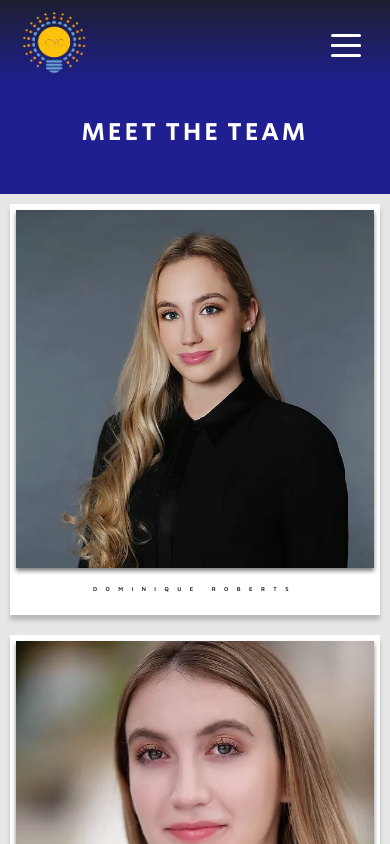
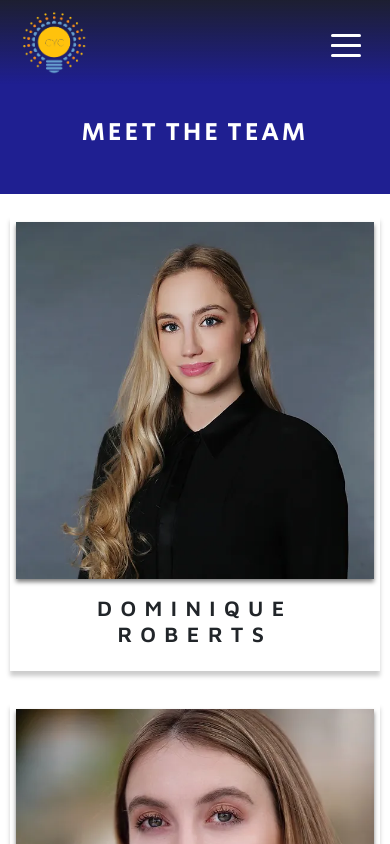
Before and after one commit to siyachoudhary/cyc-website, a React (Create React App) app: page /cyc-website/team in a window 390 px wide. Shown: the top 844 px of the page. Built offline with nearby package versions, Linux system fonts and the light colour scheme.

Commit message:
card routes

```diff
--- a/src/App.css
+++ b/src/App.css
@@ -1,6 +1,10 @@
 
 .App {
   text-align: center;
+}
+
+html {
+  scroll-behavior: smooth;
 }
 
 .App-logo {
--- a/src/App.js
+++ b/src/App.js
@@ -11,6 +11,7 @@ import {Team} from "./screens/Team"
 import {Projects} from "./screens/Projects"
 import {Donate} from "./screens/Donate"
 import { Privacy } from './screens/Privacy';
+import { TeamMember } from './screens/TeamMember';
 
 function App() {
   return (
@@ -24,6 +25,7 @@ function App() {
                 <Route path='/cyc-website/team/' element={<Team/>}></Route>
                 <Route path='/cyc-website/projects/' element={<Projects/>}></Route>
                 <Route path='/cyc-website/donate/' element={<Donate/>}></Route>
+                <Route path='/cyc-website/teamMember/' element={<TeamMember/>}></Route>
 
                 <Route path='/cyc-website/privacy/' element={<Privacy/>}></Route>
             </Routes>
--- a/src/components/MemberCard.css
+++ b/src/components/MemberCard.css
@@ -4,7 +4,8 @@
     background-color: white;
     padding: .75vh;
     filter: drop-shadow(0px 5px 2px rgb(0, 0, 0, 0.2));
-    /* height: 50vh */
+    height: 100%;
+    position: relative;
 }
 
 .userCard h1{
@@ -15,21 +16,27 @@
     margin: 2vh;
     margin-left: auto;
     margin-right: auto;
+    text-transform: capitalize;
 }
 
 .userCard img{
     filter: drop-shadow(0px 3px 2px rgb(0, 0, 0, 0.5));
 }
 
-@media screen and (max-width: 991) {
+@media screen and (max-width: 991px) {
     .userCard{
         margin-top: 3vw;
         align-items: center;
     }
 
     .userCard h1{
-        font-size: 15vw;
+        font-family: 'Maven Pro', sans-serif;
+        font-weight: 600;
+        font-size: 5.5vw;
+        letter-spacing: 1vh;
+        margin: 2vh;
         margin-left: auto;
         margin-right: auto;
+        text-transform: capitalize;
     }
 }
--- a/src/components/MemberCard.js
+++ b/src/components/MemberCard.js
@@ -1,14 +1,21 @@
 import React, {useEffect} from 'react';
 import "./MemberCard.css"
 import AOS from "aos";
+import { useNavigate } from "react-router-dom";
 
 function MemberCard(props) {
+    const navigate = useNavigate();
+
     useEffect(()=>{
         AOS.init({duration: 1000, easing:"ease-in-out"});
     }, []);
 
     return (
-        <div className='userCard'>
+        <div className='userCard' onClick={()=>navigate("/cyc-website/teamMember", {
+            state:{
+                memberName: props.memberName
+            },
+        })}>
             <img src={process.env.PUBLIC_URL + "/teamImages/" + props.imgUrl}></img>
             <h1>{props.memberName}</h1>
         </div>
--- a/src/components/MyNav.css
+++ b/src/components/MyNav.css
@@ -12,7 +12,7 @@
 
 .navbar-nav .dropdown-menu{
   transition: all 0.35s ease-in-out;
-  background-color: rgba(0, 0, 0, 0.1);
+  background-color: rgba(0, 0, 0, 0.2);
   border-radius: 0;
   border: none;
   width: fit-content;
@@ -23,12 +23,17 @@
 
 .dropdown-item{
   font-size: 1.5vh;
-  color: #c9c9c9;
+  color: #ffffff;
   transition: all 0.35s ease-in-out;
 }
 
+.nav-link:focus, .nav-link:hover {
+  color: white
+}
+
 .dropdown-item:hover{
-  color: #626262;
+  scale: 1.1;
+  color: #ffffff;
   background-color: rgba(0, 0, 0, 0);
 }
 
--- a/src/components/MyNav.js
+++ b/src/components/MyNav.js
@@ -127,7 +127,7 @@ export const MyNav = () => {
                 <NavDropdown title="Team" id="collasible-nav-dropdown" className={"navItem"} to="/cyc-website/team">
                   <NavDropdown.Item href="/cyc-website/team">The CYC Team</NavDropdown.Item>
                   <NavDropdown.Divider />
-                  <NavDropdown.Item href="/cyc-website/team">Youth Leadership Board</NavDropdown.Item>
+                  <NavDropdown.Item href="/cyc-website/team#youthBoard">Youth Leadership Board</NavDropdown.Item>
                   <NavDropdown.Divider />
                   <NavDropdown.Item href="/cyc-website/apply">Apply</NavDropdown.Item>
                 </NavDropdown>
--- a/src/screens/Team.css
+++ b/src/screens/Team.css
@@ -18,6 +18,7 @@
     padding-top: 5vh;
     padding-bottom:5vh;
     background-color: rgb(231, 231, 231);
+    display: flex;
 }
 
 .row{
@@ -42,6 +43,7 @@
         padding-top: 0vh;
         padding-bottom:0vh;
         background-color: rgb(231, 231, 231);
+        display: inline;
     }
 
     .row{
--- /dev/null
+++ b/src/screens/TeamMember.js
@@ -0,0 +1,27 @@
+import React, {useEffect} from 'react';
+import AOS from "aos";
+import { useNavigate, useLocation } from "react-router-dom";
+
+export const TeamMember = () => {
+    const navigate = useNavigate();
+    const location = useLocation();
+
+    const redirectToHome = () => {
+      navigate("/cyc-website/team");
+    };
+
+    return (
+      <div className="container text-center py-5">
+        <h3> About Us Component </h3>
+        <h5> {location.state.memberName} </h5>
+        <p> {location.state.memberDetails} </p>
+        <button
+          type="button"
+          className="btn btn-primary"
+          onClick={redirectToHome}
+        >
+          Back
+        </button>
+      </div>
+    );
+  };
```
Also changed, not shown: 1 other file (tests, documents, lock files or other folders).
